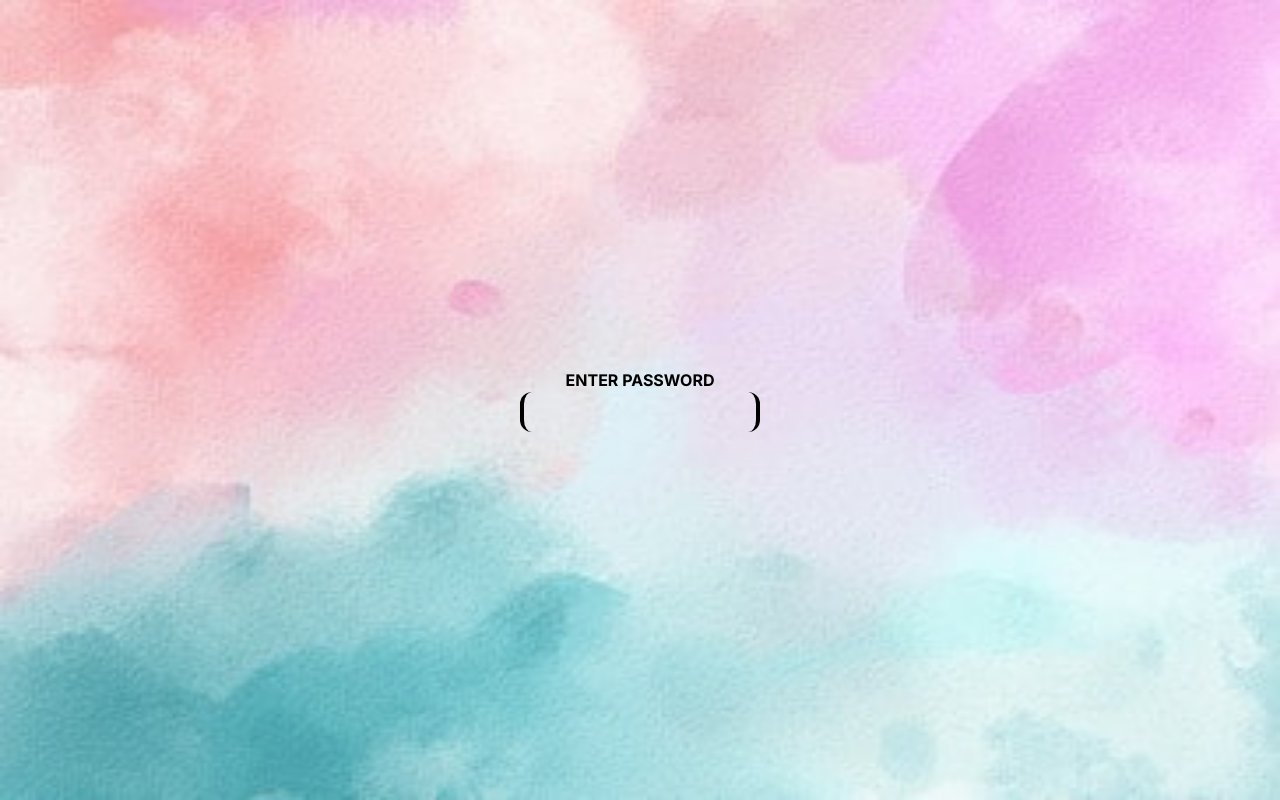
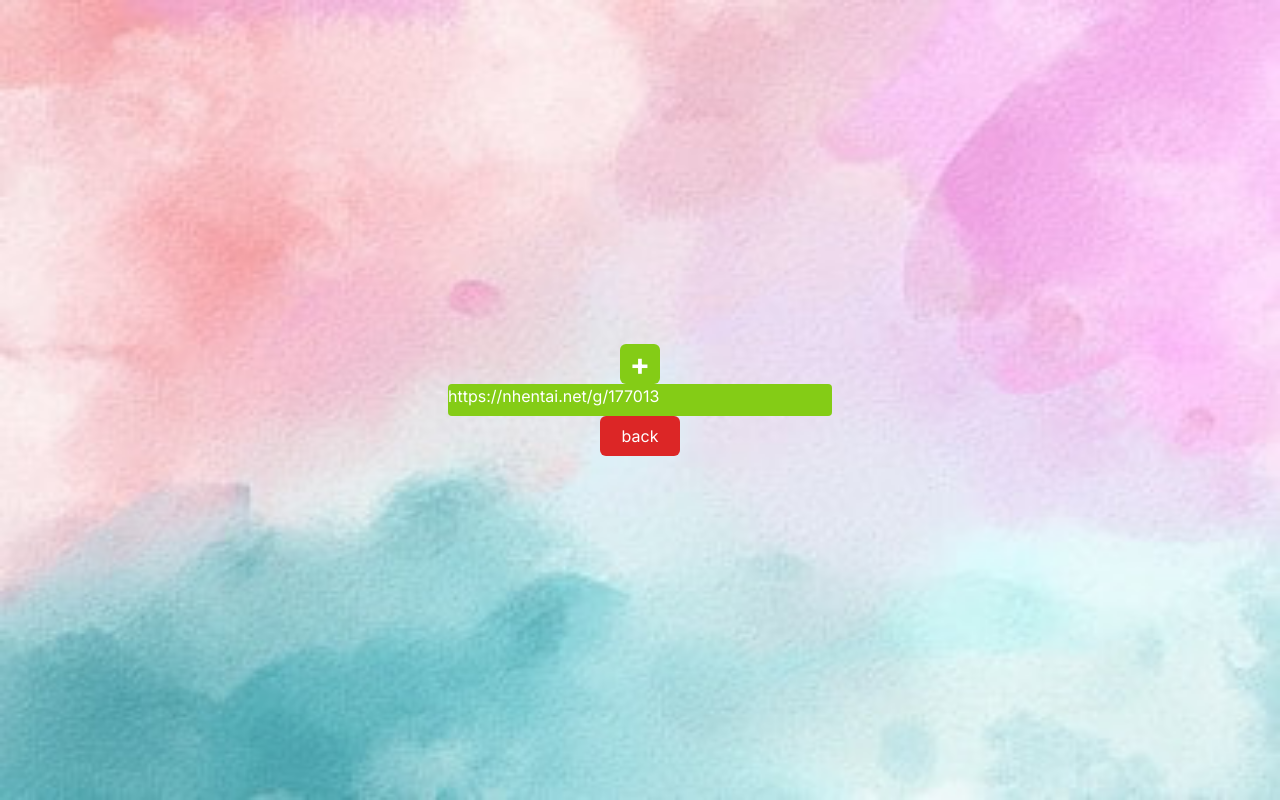
Before and after one commit to anujpaude1/study, a Next.js app: page / in a window 1280 px wide. Built offline with nearby package versions, Linux system fonts and the light colour scheme.

Commit message:
adder update

```diff
--- /dev/null
+++ b/app/Adder.js
@@ -0,0 +1,50 @@
+import React, { useEffect, useState } from 'react'
+
+const Adder = ({showAdder,changeSA}) => {
+
+    const [dispaly,setDisplay] = useState(false);
+
+    useEffect(()=>{
+        setDisplay(true);
+
+
+    },[])
+
+    function closeAdder(e){
+        if(e.target.id == "adderBG"){
+
+            setDisplay(false)
+            setTimeout(() => {
+
+                changeSA(false);
+            }, 1000);
+
+        }
+
+
+    }
+
+  return (
+    <div id="adderBG" className={` w-screen flex items-center justify-center h-screen ease-in-out duration-1000 bg-[rgba(0,0,0,0.4)] top-0 absolute ${dispaly ? "opacity-100" : "opacity-0" }`}
+    onClick={(e)=>closeAdder(e)}
+    >
+
+        <div  className={`w-96 h-96 bg-lime-500 justify-center rounded-md`}>
+        <div className="text-black font-bold flex flex-col gap-9 items-center">
+      <label>Enter Data You Want To Add : </label>
+      <input type='text' className='bg-gray-300 text-[#006a4e] rounded-xl' />
+
+
+    <button  className='rounded bg-[#006a4e] text-gray-100 w-20 h-12 cursor-pointer hover:bg-[#2a8000]' onClick={() => alert("ADDED TO NOWWHERE")}>Add</button>
+    </div>
+
+    </div>
+
+
+
+
+    </div>
+  )
+}
+
+export default Adder
--- /dev/null
+++ b/app/Enter.js
@@ -0,0 +1,36 @@
+import React, { useState } from 'react'
+import Adder from './Adder'
+
+const Enter = ({data,setShow}) => {
+  const [showAdder,changeSA] = useState(false);
+  return (
+    <div className='flex flex-col items-center'>
+      <button className='w-10 h-10 bg-lime-500 hover:bg-lime-600 rounded-md text-3xl font-bold' onClick={()=>changeSA(true)}>+</button>
+
+      {
+        showAdder &&
+
+
+          <Adder showAdder={showAdder} changeSA={changeSA}/>
+
+
+      }
+
+
+
+
+
+    {
+      data && data.map((e) => (
+
+        <div className='rounded w-96 h-8 bg-lime-500' key={e.id}><a  href={e.url}> {e.url} </a></div>
+
+      ))
+    }
+
+<button className='bg-red-600 hover:bg-red-500 w-20  rounded-md h-10' onClick={()=>setShow(false)} >back</button>
+  </div>
+  )
+}
+
+export default Enter
--- /dev/null
+++ b/app/Password.js
@@ -0,0 +1,18 @@
+import React from 'react'
+
+const Password = ({delay,pass,setPass}) => {
+  return (
+    <div style={{transitionDuration:`${String(delay)}ms`}}  className={` ${pass=="mujiii" && `opacity-0 ease-in-out`} flex flex-col items-center `}>
+
+    <div className="text-black font-bold">ENTER PASSWORD</div>
+    <input type='name' disabled={pass == "mujiii" ? true : false}
+    className= {` bg-transparent border-x-4 border-black text-black rounded-xl w-60 h-10 `} onChange={(e) => setPass(e.target.value)} >
+
+    </input>
+
+
+  </div>
+  )
+}
+
+export default Password
--- a/app/page.js
+++ b/app/page.js
@@ -1,11 +1,12 @@
 "use client"
-import Image from 'next/image'
 import { useEffect, useState } from 'react'
+import Password from './Password';
+import Enter from './Enter';
 
 
 export default function Home() {
   const delay = 1000;
-  const [pass, setPass] = useState("");
+  const [pass, setPass] = useState("mujiii");
   const [data, SetData] = useState([
     {"id":"2",
     "user" : "kirtan",
@@ -42,37 +43,10 @@
       <div className='flex flex-col items-center'>
         {show ?
 
-          <div className='flex flex-col items-center'>
+         <Enter data={data} setShow={setShow}/>
 
-            <div className="text-black font-bold">
-              <label>Enter Data You Want To Add : </label>
-              <textarea className='bg-gray-300 text-[#006a4e] rounded-xl w-96 h-36' />
-            </div>
-
-
-            <button  className='rounded bg-[#006a4e] text-gray-100 w-20 h-12 cursor-pointer hover:bg-[#2a8000]' onClick={() => alert("ADDED TO NOWWHERE")}>Add</button>
-
-            {
-              data && data.map((e) => (
-
-                <div className='rounded w-96 h-8 bg-lime-500' key={e.id}><a  href={e.url}> {e.url} </a></div>
-
-              ))
-            }
-
-        <button className='bg-red-600 hover:bg-red-500 w-20  rounded-md h-10' onClick={()=>setShow(false)} >back</button>
-          </div>
           :
-          <div style={{transitionDuration:`${String(delay)}ms`}}  className={` ${pass=="mujiii" && `opacity-0 ease-in-out`} flex flex-col items-center `}>
-
-            <div className="text-black font-bold">ENTER PASSWORD</div>
-            <input type='name' disabled={pass == "mujiii" ? true : false}
-            className= {` bg-transparent border-x-4 border-black text-black rounded-xl w-60 h-10 `} onChange={(e) => setPass(e.target.value)} >
-
-            </input>
-
-
-          </div>
+          <Password delay={delay} pass={pass} setPass={setPass}/>
           }
 
 
```
